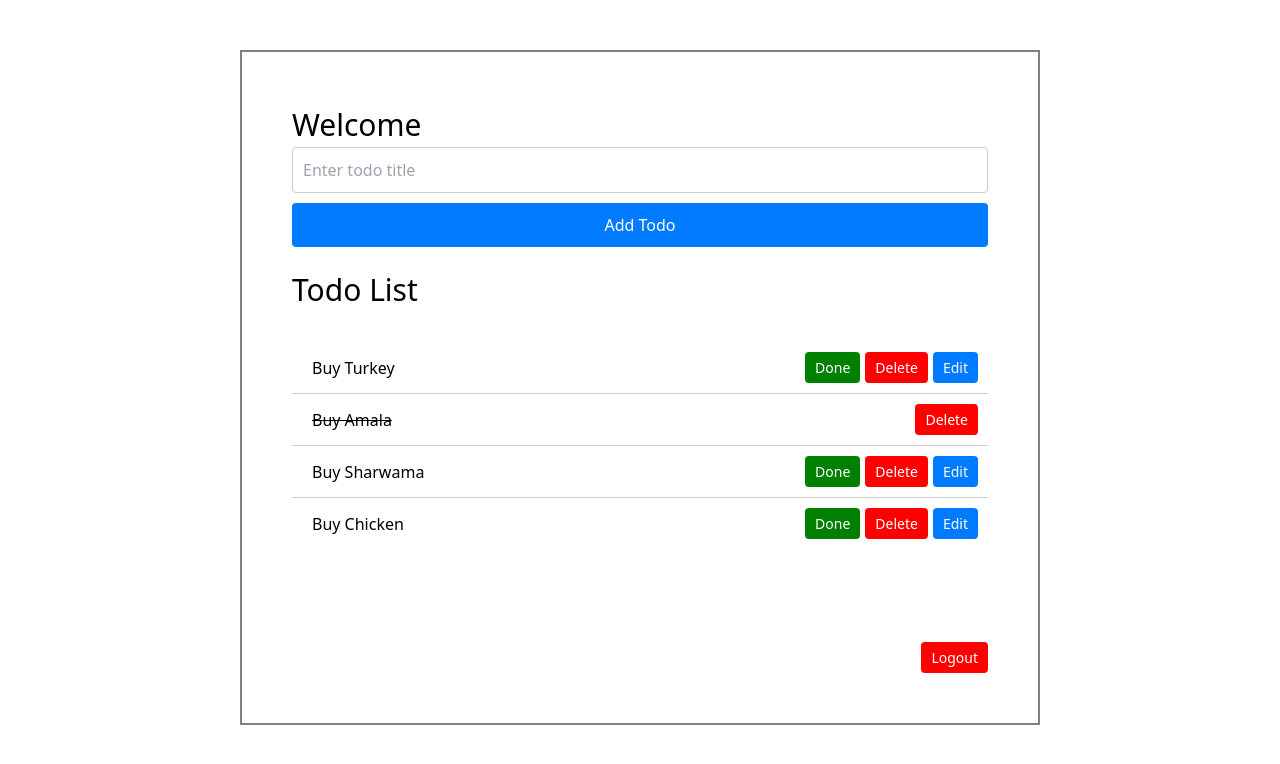
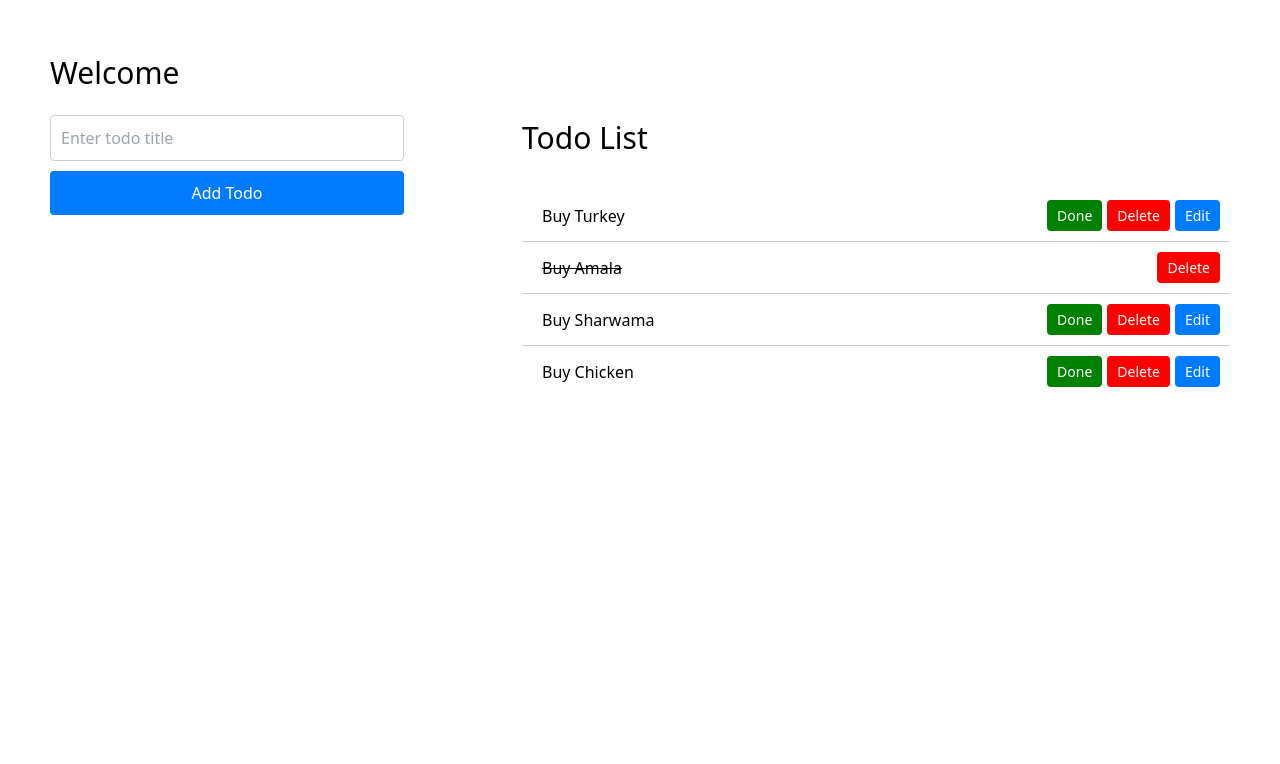
Before and after one commit to harzyz/todo-test, an Angular app: page /dashboard in a window 1280 px wide. Shown: the top 764 px of the page. Built offline with nearby package versions, Linux system fonts and the light colour scheme; data requests are answered from the project's data file; sample sign-in values are in the browser's storage.

Commit message:
first commit

```diff
--- a/src/app/dasboard/dasboard.component.css
+++ b/src/app/dasboard/dasboard.component.css
@@ -1,22 +1,29 @@
 .contain{
-  width: 800px;
-  height: 100%;
-  margin: 50px auto;
+  width: 100%;
+  height: 100vh;
+  margin: 0 auto;
   display: flex;
   flex-direction: column;
-  justify-content: center;
-  border: 2px solid grey;
+  gap: 20px;
   padding: 50px;
 }
+.todo_app{
+  display: flex;
+  justify-content: space-between;
+}
 .todo-form {
-  display: flex;
-  flex-direction: column;
-  margin-bottom: 20px;
+  width: 30%;
+}
+.todo-list{
+  width: 60%;
 }
 
 .welcome{
   font-size: 30px;
   font-weight: 500;
+}
+.welcome br{
+  display: none;
 }
 
 .logout_container{
@@ -24,76 +31,26 @@
   display: flex;
   justify-content: end;
 }
-.saveInput {
-  padding: 10px;
-  font-size: 16px;
-  border: 1px solid #ccc;
-  border-radius: 4px;
-  margin-bottom: 10px;
-}
 
-.todo-form button {
-  padding: 10px 20px;
-  font-size: 16px;
-  background-color: #007bff;
-  color: white;
-  border: none;
-  border-radius: 4px;
-  cursor: pointer;
-}
-
-.todo-form button:hover {
-  background-color: #0056b3;
-}
-
-
-
-
-
-
-
-
-
-.todo-item .actions {
-  display: flex;
-  gap: 5px;
-}
-
-.edit {
-  padding: 5px 10px;
-  font-size: 14px;
-  border: none;
-  background-color: #007bff;
-  color: white;
-  border-radius: 4px;
-  cursor: pointer;
-}
-.deleteBtn {
-  padding: 5px 10px;
-  font-size: 14px;
-  border: none;
-  background-color: red;
-  color: white;
-  border-radius: 4px;
-  cursor: pointer;
-}
-
-.doneBtn {
-  padding: 5px 10px;
-  font-size: 14px;
-  border: none;
-  background-color: green;
-  color: white;
-  border-radius: 4px;
-  cursor: pointer;
-}
-
-.todo-item .actions button:hover {
-  background-color: #0056b3;
-}
 @media screen and (max-width: 320px){
   .contain{
     max-width: 300px;
     padding: 10px;
   }
+  .welcome{
+    font-size: 20px;
+  }
+  .welcome br{
+    display: block;
+  }
+  .todo_app{
+    width: 100%;
+    flex-direction: column;
+  }
+  .todo-form{
+    width: 100%;
+  }
+  .todo-list{
+    width: 100%;
+  }
 }
--- a/src/app/dasboard/dasboard.component.html
+++ b/src/app/dasboard/dasboard.component.html
@@ -1,9 +1,15 @@
 <div class='contain'>
-  <h1 class="welcome">Welcome {{userName}}</h1>
-  <app-todo-form></app-todo-form>
-  <app-todo-list></app-todo-list>
+  <h1 class="welcome">Welcome <br /> {{userName}}</h1>
+  <div class="todo_app">
+    <div class="todo-form">
+      <app-todo-form></app-todo-form>
+    </div>
+    <div class="todo-list">
+      <app-todo-list></app-todo-list>
+    </div>
+  </div>
 
-  <div class="logout_container">
+  <!-- <div class="logout_container">
     <button (click)="logout()" class="deleteBtn">Logout</button>
-  </div>
+  </div> -->
 </div>
--- a/src/app/todo-form/todo-form.component.css
+++ b/src/app/todo-form/todo-form.component.css
@@ -10,6 +10,7 @@
   border: 1px solid #ccc;
   border-radius: 4px;
   margin-bottom: 10px;
+  width: 100%;
 }
 
 .todo-form button {
--- a/src/app/todo-list/todo-list.component.css
+++ b/src/app/todo-list/todo-list.component.css
@@ -94,3 +94,18 @@
 .todo-item .actions button:hover {
   background-color: #0056b3;
 }
+@media screen and (max-width: 700px){
+  .todo-item .title {
+    margin-left: 0;
+  }
+  .doned{
+    margin-left: 0;
+  }
+  .todo-item{
+    padding-left: 0;
+    padding-right: 0;
+  }
+  .todoListName{
+    font-size: 20px;
+  }
+}
```
